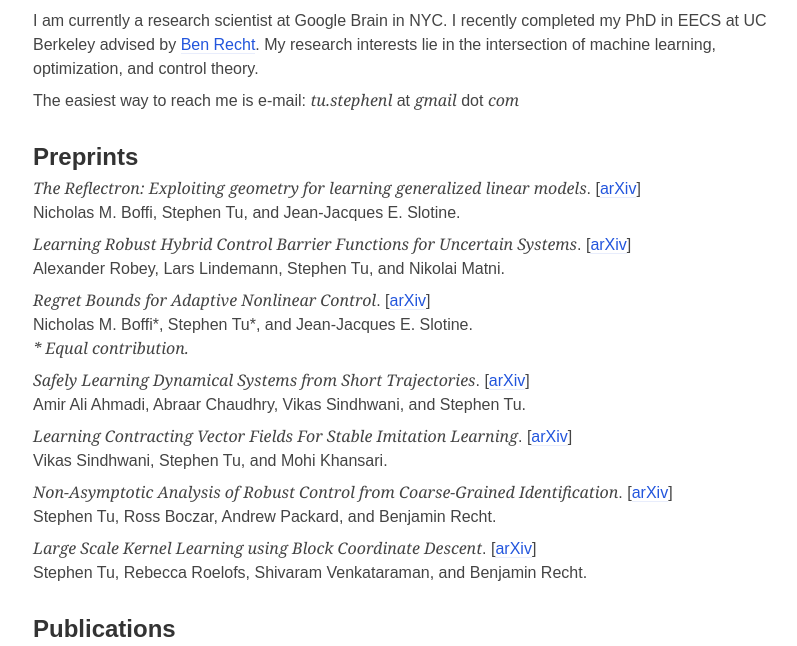
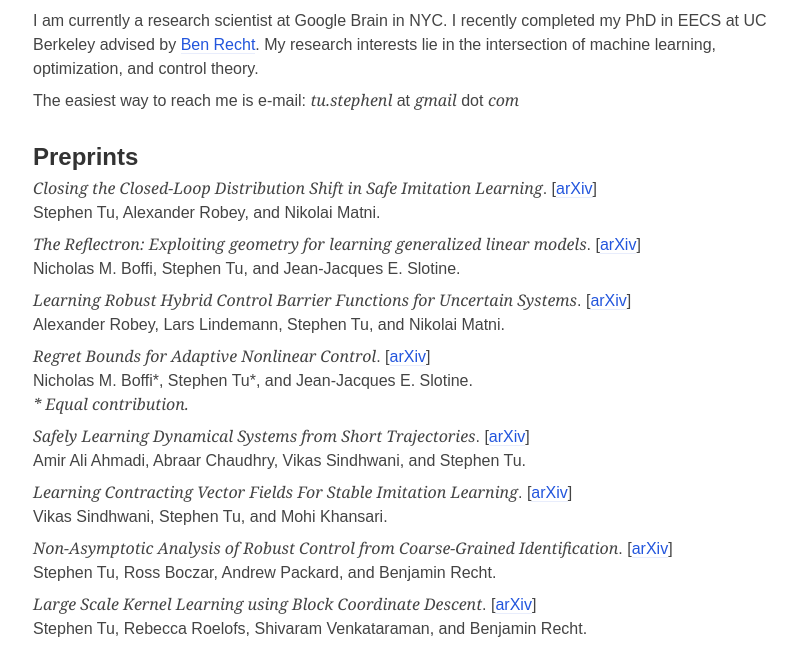
Before and after one commit to stephentu/stephentu.github.io, a plain HTML site: page index.html in a window 1280 px wide. Shown: the part 120-766 px from the top of the page, without its empty margins (239-1036 px from the left). Drawn offline with Linux system fonts and the light colour scheme.

Commit message:
add safe IL paper

```diff
--- a/index.html
+++ b/index.html
@@ -34,6 +34,13 @@
       </p>
 
       <h2>Preprints</h2>
+
+      <div>
+        <p>
+        <cite>Closing the Closed-Loop Distribution Shift in Safe Imitation Learning</cite>. [<a href="https://arxiv.org/abs/2102.09161">arXiv</a>]<br />
+        Stephen Tu, Alexander Robey, and Nikolai Matni.<br />
+        </p>
+      </div>
 
       <div>
         <p>
```
